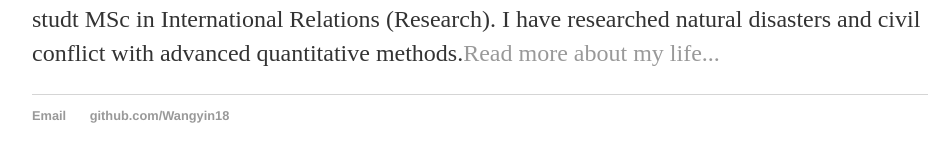
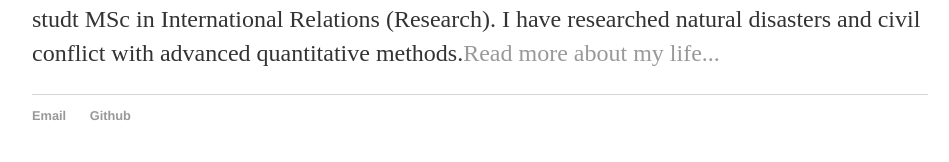
Before and after one commit to Wangyin18/Wangyin18.github.io, a Jekyll site: the page built from index.html, in a window 1280 px wide. Shown: the part 228-390 px from the top of the page, without its empty margins (160-1109 px from the left). Built offline with Jekyll 4.4.1, drawn with Linux system fonts in a browser that asks for light colours.

Commit message:
Update default.html

```diff
--- a/_layouts/default.html
+++ b/_layouts/default.html
@@ -22,7 +22,7 @@
 			<footer>
 	    		<ul>
 	        		<li><a href="mailto:zhaowangyin1998@gmail.com">Email</a></li>
-	        		<li><a href="https://github.com/wangyin18">github.com/Wangyin18</a></li>
+	        		<li><a href="https://github.com/wangyin18">Github</a></li>
 				</ul>
 			</footer>
 		</body>
```
